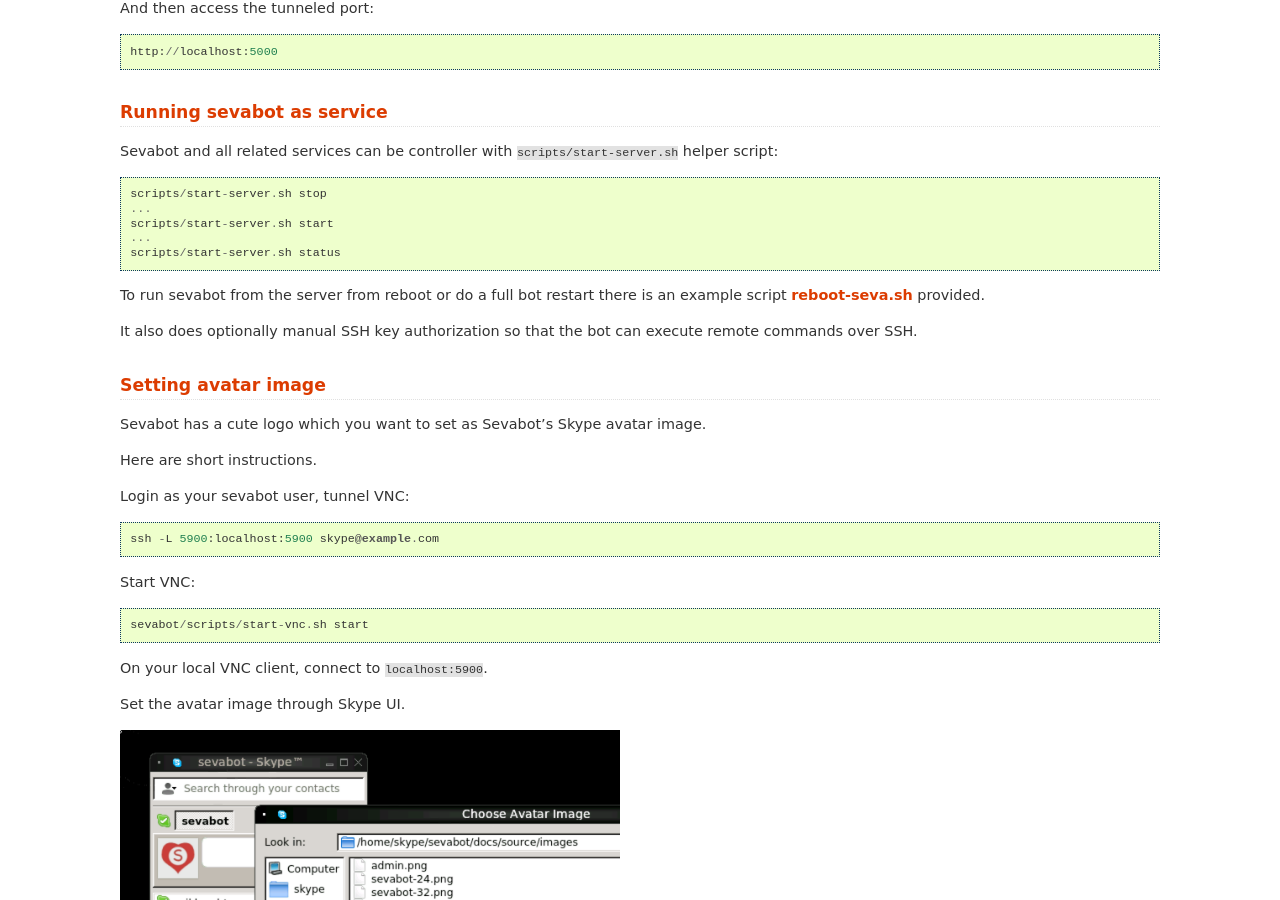
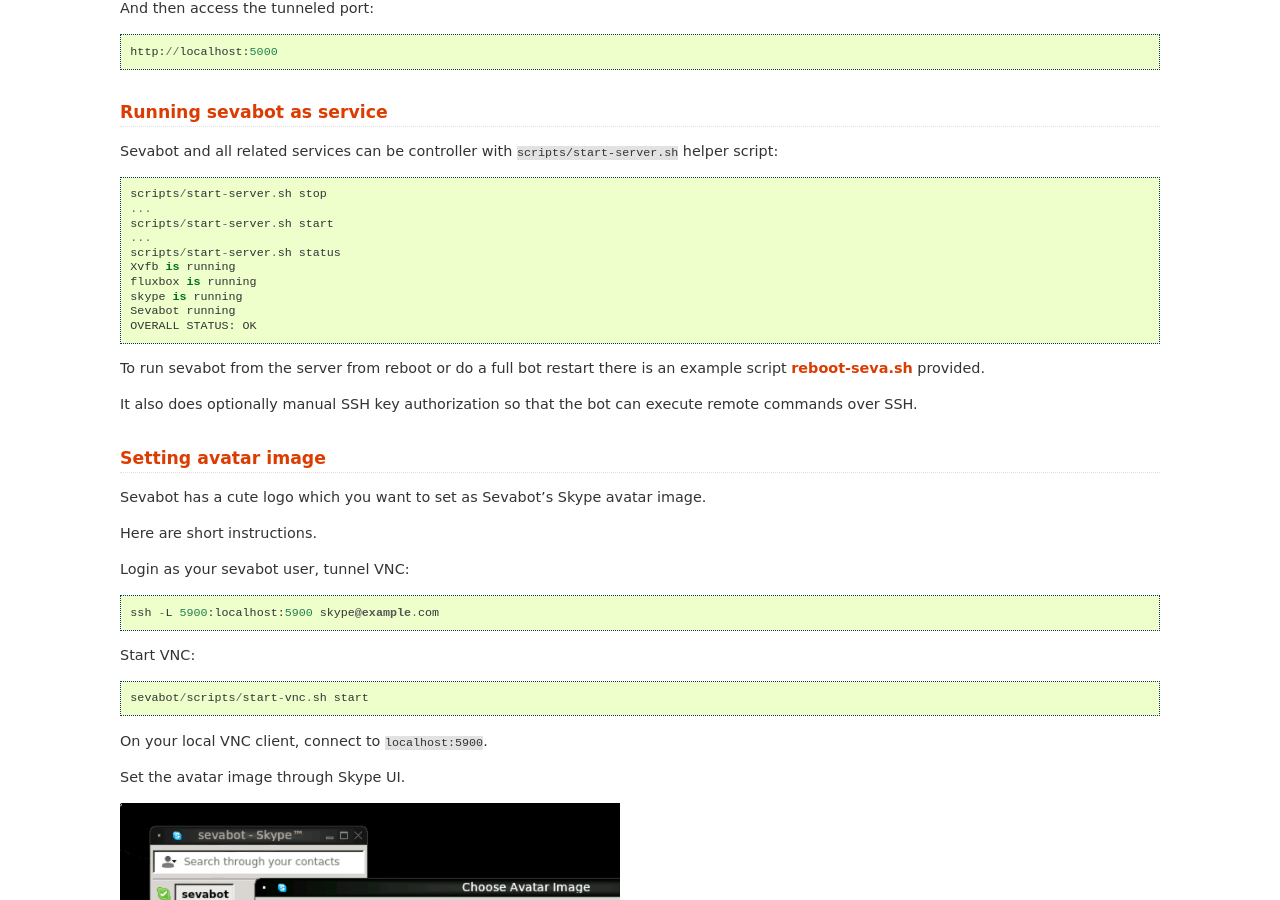
Before and after one commit to opensourcehacker/sevabot, a Sphinx documentation site: the page built from docs/source/ubuntu.rst, in a window 1280 px wide and 900 px high, scrolled down 4093 px. Built offline with Sphinx 7.4.7, drawn with Linux system fonts in a browser that asks for light colours.

```diff
--- a/docs/source/ubuntu.rst
+++ b/docs/source/ubuntu.rst
@@ -175,6 +175,11 @@
     scripts/start-server.sh start
     ...
     scripts/start-server.sh status
+    Xvfb is running
+    fluxbox is running
+    skype is running
+    Sevabot running
+    OVERALL STATUS: OK
 
 
 
```
Also changed, not shown: 1 other file.
